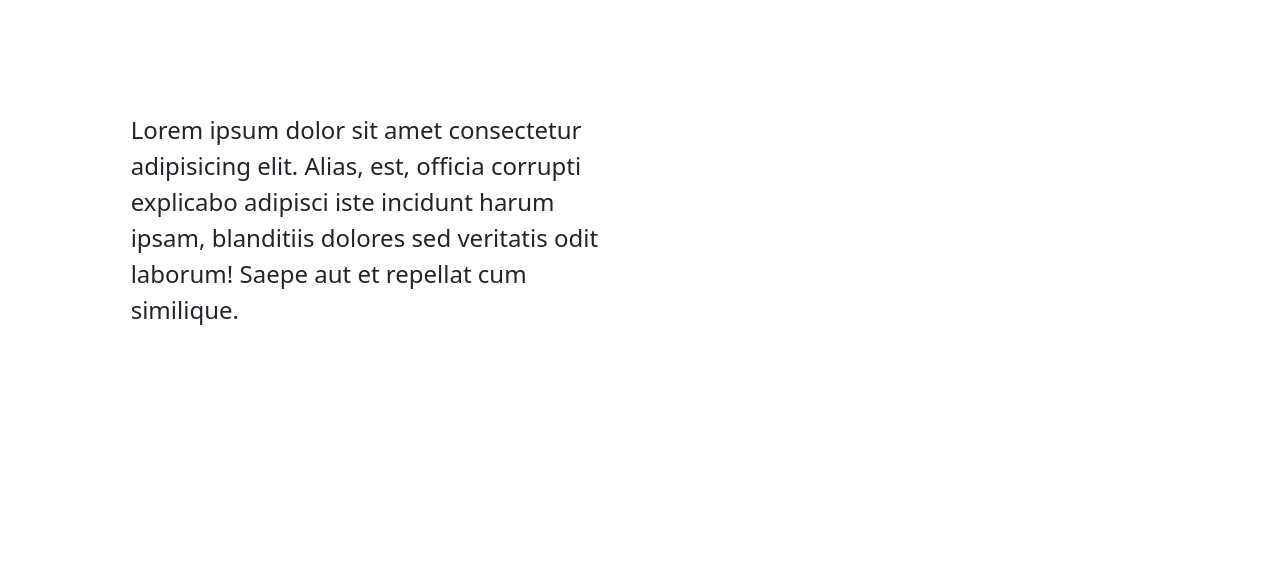
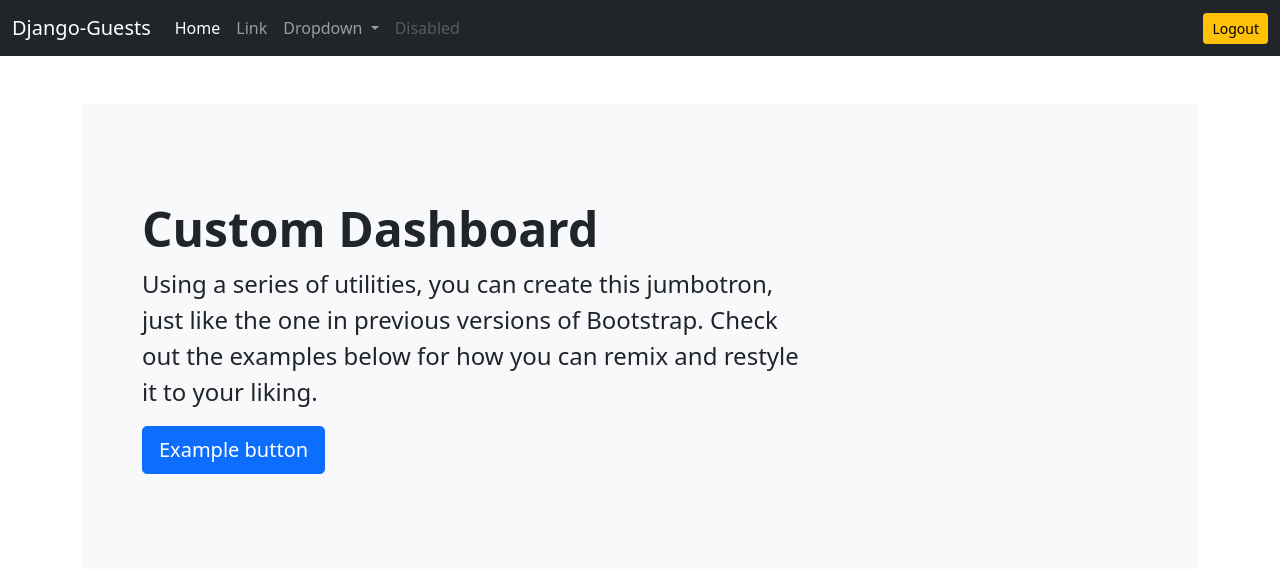
Before and after one commit to chideegit/django-guests, a Django app: template templates/dashboard/dashboard.html in a window 1280 px wide. Shown: the top 569 px of the page. Run offline with Django 4.2, Linux system fonts and the light colour scheme; the template is opened without the code that fills it, so the values that code supplies are empty; some libraries are stand-ins or nearby versions.

Commit message:
set dashboard, guest template

```diff
--- /dev/null
+++ b/templates/base.html
@@ -0,0 +1,75 @@
+<!doctype html>
+<html lang="en">
+
+<head>
+    <!-- Required meta tags -->
+    <meta charset="utf-8">
+    <meta name="viewport" content="width=device-width, initial-scale=1">
+
+    <!-- Bootstrap CSS -->
+    <link href="https://cdn.jsdelivr.net/npm/bootstrap@5.0.2/dist/css/bootstrap.min.css" rel="stylesheet"
+        integrity="sha384-EVSTQN3/azprG1Anm3QDgpJLIm9Nao0Yz1ztcQTwFspd3yD65VohhpuuCOmLASjC" crossorigin="anonymous">
+
+    <title>Django Guests</title>
+</head>
+
+<body>
+    <nav class="navbar navbar-expand-lg navbar-dark bg-dark">
+        <div class="container-fluid">
+            <a class="navbar-brand" href="#">Django-Guests</a>
+            <button class="navbar-toggler" type="button" data-bs-toggle="collapse"
+                data-bs-target="#navbarSupportedContent" aria-controls="navbarSupportedContent" aria-expanded="false"
+                aria-label="Toggle navigation">
+                <span class="navbar-toggler-icon"></span>
+            </button>
+            <div class="collapse navbar-collapse" id="navbarSupportedContent">
+                <ul class="navbar-nav me-auto mb-2 mb-lg-0">
+                    <li class="nav-item">
+                        <a class="nav-link active" aria-current="page" href="#">Home</a>
+                    </li>
+                    <li class="nav-item">
+                        <a class="nav-link" href="#">Link</a>
+                    </li>
+                    <li class="nav-item dropdown">
+                        <a class="nav-link dropdown-toggle" href="#" id="navbarDropdown" role="button"
+                            data-bs-toggle="dropdown" aria-expanded="false">
+                            Dropdown
+                        </a>
+                        <ul class="dropdown-menu" aria-labelledby="navbarDropdown">
+                            <li><a class="dropdown-item" href="#">Action</a></li>
+                            <li><a class="dropdown-item" href="#">Another action</a></li>
+                            <li>
+                                <hr class="dropdown-divider">
+                            </li>
+                            <li><a class="dropdown-item" href="#">Something else here</a></li>
+                        </ul>
+                    </li>
+                    <li class="nav-item">
+                        <a class="nav-link disabled" href="#" tabindex="-1" aria-disabled="true">Disabled</a>
+                    </li>
+                </ul>
+                <a href="{% url 'logout' %}" class="btn btn-warning btn-sm">Logout</a>
+            </div>
+        </div>
+    </nav>
+
+    <div class="container mt-5">
+        {% block content %}
+        {% endblock content %}
+    </div>
+
+    <!-- Optional JavaScript; choose one of the two! -->
+
+    <!-- Option 1: Bootstrap Bundle with Popper -->
+    <script src="https://cdn.jsdelivr.net/npm/bootstrap@5.0.2/dist/js/bootstrap.bundle.min.js"
+        integrity="sha384-MrcW6ZMFYlzcLA8Nl+NtUVF0sA7MsXsP1UyJoMp4YLEuNSfAP+JcXn/tWtIaxVXM"
+        crossorigin="anonymous"></script>
+
+    <!-- Option 2: Separate Popper and Bootstrap JS -->
+    <!--
+    <script src="https://cdn.jsdelivr.net/npm/@popperjs/core@2.9.2/dist/umd/popper.min.js" integrity="sha384-IQsoLXl5PILFhosVNubq5LC7Qb9DXgDA9i+tQ8Zj3iwWAwPtgFTxbJ8NT4GN1R8p" crossorigin="anonymous"></script>
+    <script src="https://cdn.jsdelivr.net/npm/bootstrap@5.0.2/dist/js/bootstrap.min.js" integrity="sha384-cVKIPhGWiC2Al4u+LWgxfKTRIcfu0JTxR+EQDz/bgldoEyl4H0zUF0QKbrJ0EcQF" crossorigin="anonymous"></script>
+    -->
+</body>
+
+</html>
--- a/templates/dashboard/dashboard.html
+++ b/templates/dashboard/dashboard.html
@@ -2,4 +2,14 @@
 
 {% block content %}
 
+<div class="p-5 mb-4 bg-light rounded-3">
+    <div class="container-fluid py-5">
+        <h1 class="display-5 fw-bold">Custom Dashboard</h1>
+        <p class="col-md-8 fs-4">Using a series of utilities, you can create this jumbotron, just like the one
+            in previous versions of Bootstrap. Check out the examples below for how you can remix and restyle it
+            to your liking.</p>
+        <button class="btn btn-primary btn-lg" type="button">Example button</button>
+    </div>
+</div>
+
 {% endblock content %}
```
Also changed, not shown: templates/guest/add_guest.html (added, +36 -0 lines), templates/guest/update_guest.html (added, +36 -0 lines), templates/guest/signed_in_guests.html (added), templates/guest/signed_out_guests.html (added).
